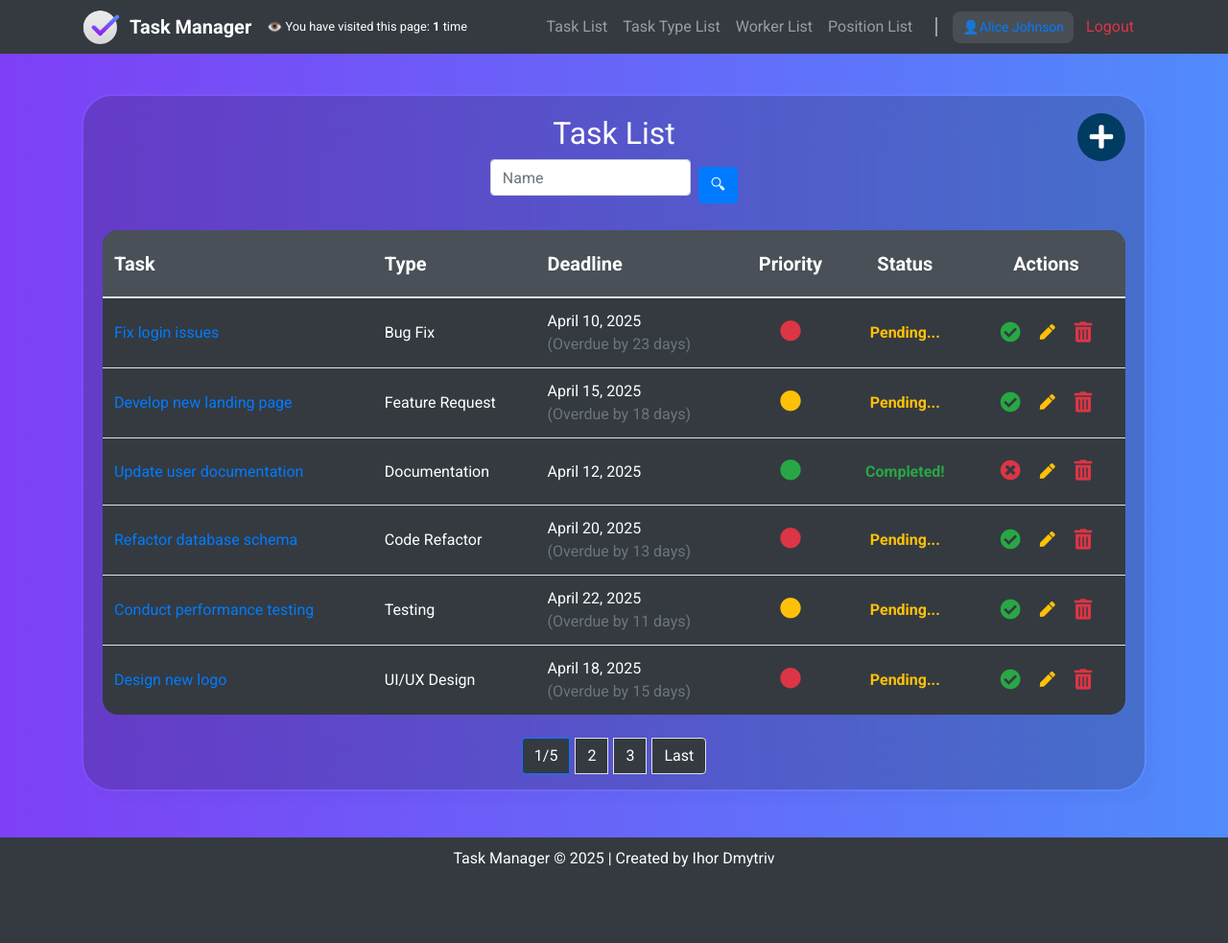
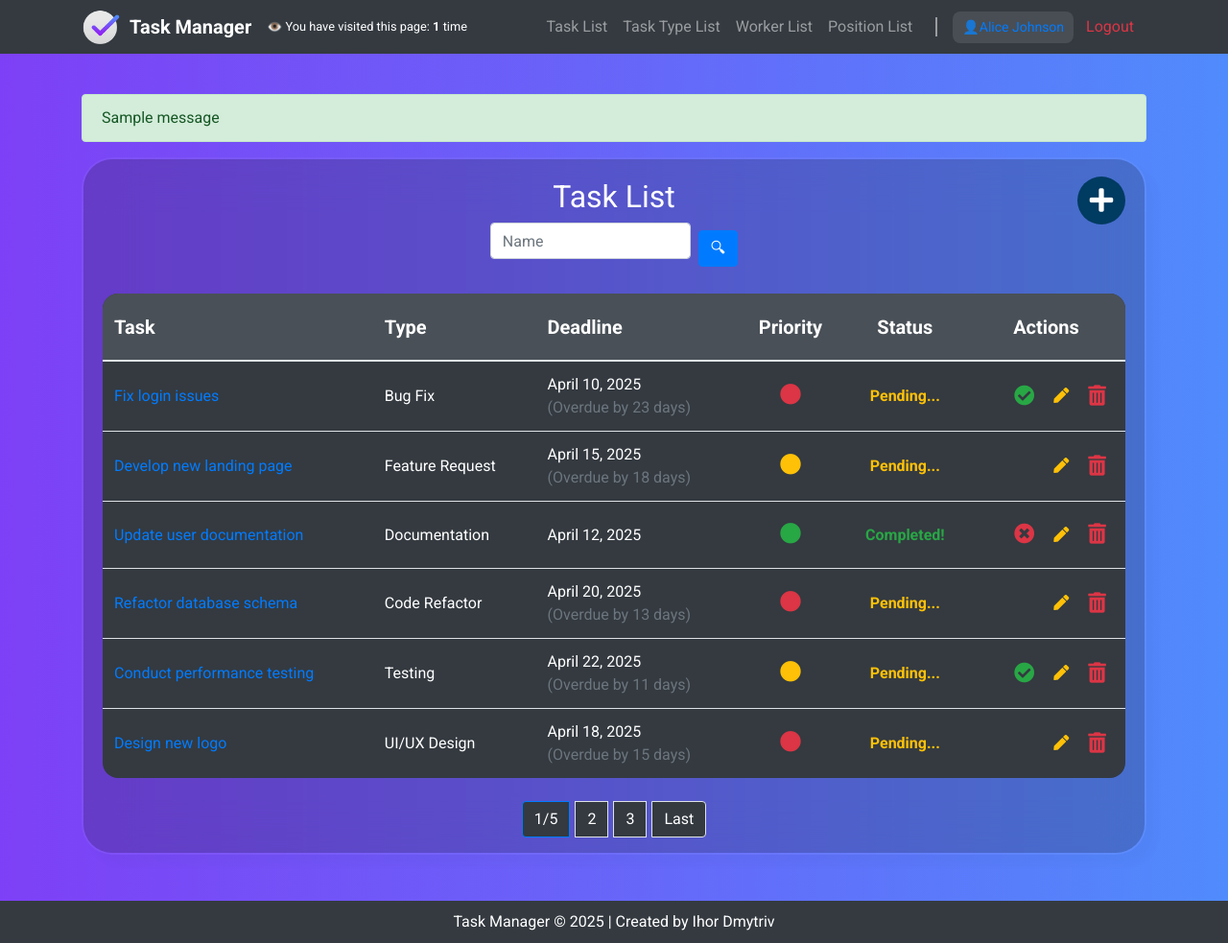
Before and after one commit to IhorDmytriv/task-manager, a Django app: page /task_board/ in a window 1280 px wide. Shown: the whole page at 96% size. Before the commit the page ends 904 px from the top, so only its background shows below. Run offline with Django 5.2, Linux system fonts and the light colour scheme; a user stored in the database is signed in; data comes from the database, SQL or seed files in the repository; tables that the repository leaves empty hold one stand-in row (values such as "Sample post"); one stand-in notice (Sample message) is shown; some libraries are stand-ins or nearby versions.

Commit message:
Limit task status update to assignees with warning message

```diff
--- a/task_board/views.py
+++ b/task_board/views.py
@@ -1,5 +1,6 @@
 from datetime import datetime
 
+from django.contrib import messages
 from django.contrib.auth.decorators import login_required
 from django.contrib.auth.mixins import LoginRequiredMixin
 from django.core.paginator import Paginator
@@ -73,6 +74,14 @@ def index(request: HttpRequest) -> HttpResponse:
 @login_required
 def toggle_task_status(request, pk):
     task = get_object_or_404(Task, pk=pk)
+
+    if request.user not in task.assignees.all():
+        messages.warning(
+            request,
+            "You do not have access to change the status of this task."
+        )
+        return redirect("task_board:index")
+
     task.is_complete = not task.is_complete
     task.save()
 
--- a/templates/base.html
+++ b/templates/base.html
@@ -23,6 +23,9 @@
 
   <section class="min-vh-100 gradient-custom-2 wrapper">
     <div class="container py-5 h-100">
+
+      {% include "includes/messages.html" %}
+
       <div class="row d-flex justify-content-center align-items-center h-100">
         <div class="col-md-12 col-xl-14">
           <div class="card mask-custom">
--- /dev/null
+++ b/templates/includes/messages.html
@@ -0,0 +1,7 @@
+{% if messages %}
+  {% for message in messages %}
+    <div class="alert alert-{{ message.tags }}">
+      {{ message }}
+    </div>
+  {% endfor %}
+{% endif %}
--- a/templates/includes/task_table.html
+++ b/templates/includes/task_table.html
@@ -81,7 +81,8 @@
         </td>
 
         <!-- Task Actions -->
-        <td class="align-middle text-center">
+        <td class="align-middle text-right">
+          {% if user in task.assignees.all %}
             {% if task.is_complete %}
               <a href="{% url 'task_board:toggle-task-status' pk=task.id %}" class="px-2" data-toggle="tooltip" title="Mark as pending">
                 <i class="fas fa-times-circle fa-lg text-danger"></i>
@@ -90,6 +91,7 @@
               <a href="{% url 'task_board:toggle-task-status' pk=task.id %}" class="px-2" data-toggle="tooltip" title="Mark as completed">
                 <i class="fas fa-check-circle fa-lg text-success"></i>
               </a>
+            {% endif %}
           {% endif %}
           <a href="{% url 'task_board:task-update' pk=task.id %}" class="px-2" data-toggle="tooltip" title="Edit">
             <i class="fas fa-pen text-warning"></i>
--- a/templates/task_board/task_detail.html
+++ b/templates/task_board/task_detail.html
@@ -65,6 +65,7 @@
                   <div class="h5 mb-0 font-weight-bold text-gray-800 text-warning">Pending...</div>
                 {% endif %}
               </div>
+              {% if user in task.assignees.all %}
                 {% if task.is_complete %}
                   <a href="{% url 'task_board:toggle-task-status' pk=task.id %}?next={{ request.path }}" data-toggle="tooltip" title="Mark as pending">
                     <i class="fas fa-times-circle fa-3x text-danger"></i>
@@ -73,6 +74,7 @@
                   <a href="{% url 'task_board:toggle-task-status' pk=task.id %}?next={{ request.path }}" data-toggle="tooltip" title="Mark as completed">
                     <i class="fas fa-check-circle fa-3x text-success"></i>
                   </a>
+                {% endif %}
               {% endif %}
             </div>
           </div>
```
Lines whose indentation alone changed are shown as unchanged.
